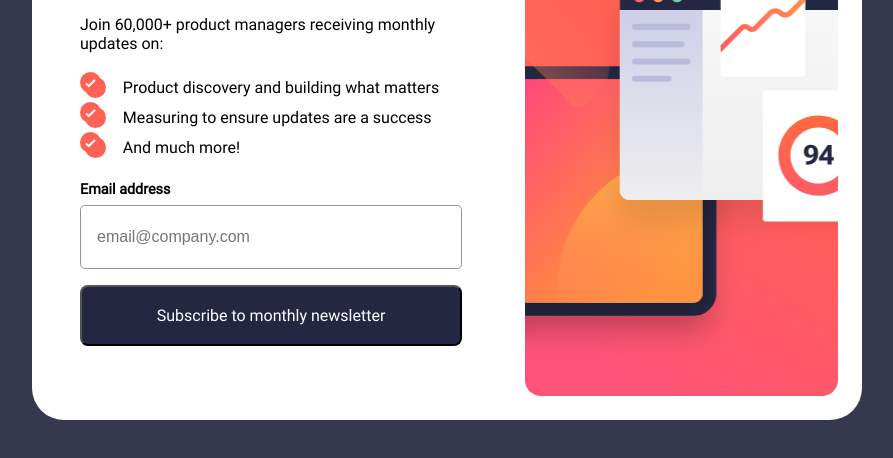
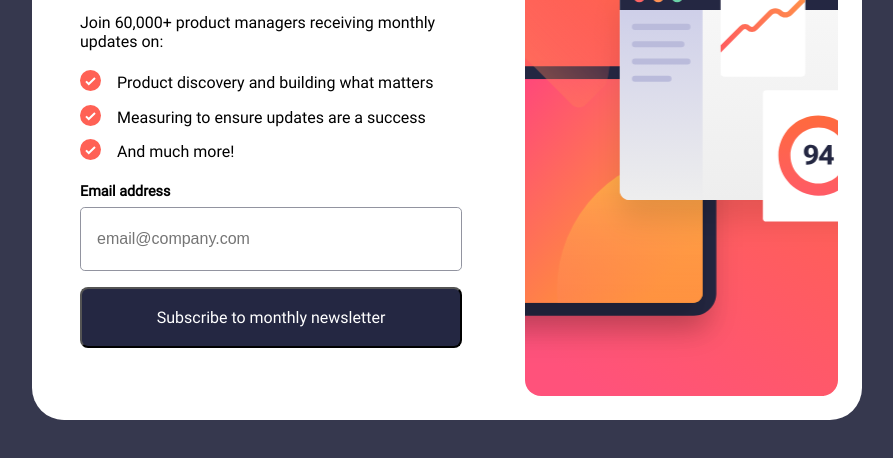
Before and after one commit to Zeddxx/newsletter-sign-up-with-success-message-main, a plain HTML site: page index.html in a window 1280 px wide. Shown: the part 260-718 px from the top of the page, without its empty margins (193-1086 px from the left). Drawn offline with Linux system fonts and the light colour scheme.

Commit message:
git init

```diff
--- a/style.css
+++ b/style.css
@@ -62,17 +62,23 @@ main{
 }
 .main-content>ul{
   list-style: none;
+  display: flex;
+  flex-direction: column;
+  gap: 0.6rem;
+  width: 100%;
 }
 .lists>li>p{
   display: flex;
-  gap: .8rem;
+  gap: 1rem;
   align-items: center;
+  width: 100%;
 }
-.lists>li>p>span{
+/* .lists>li>p>span{
   background: url('./assets/images/icon-list.svg') no-repeat center;
-  height: 30px;
-  width: 30px;
-}
+  background-size: contain;
+  height: 28px;
+  width: 28px;
+} */
 #myForm{
   display: flex;
   flex-direction: column;
@@ -197,6 +203,7 @@ input[type="submit"]{
     margin-bottom: 40px;
   }
   .img-content{
+    border-radius: 0 0 1rem 1rem;
     background: url('./assets/images/illustration-sign-up-mobile.svg') no-repeat center;
     background-size: cover;
   }
```
